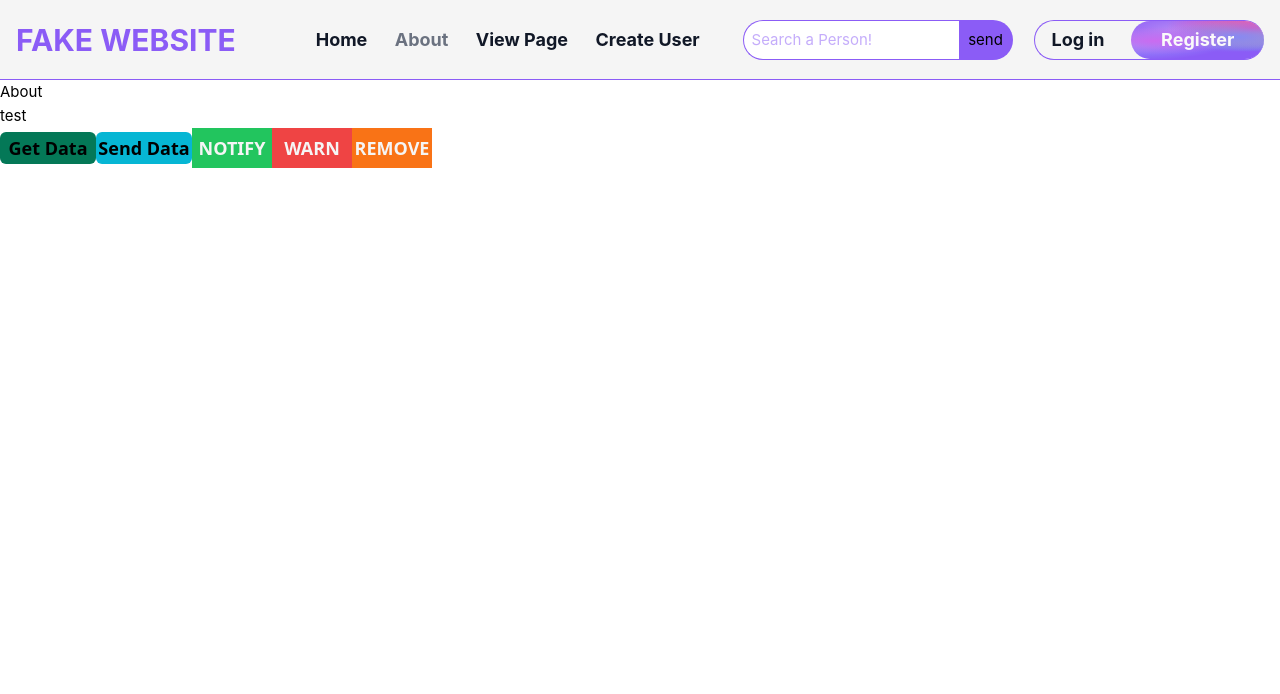
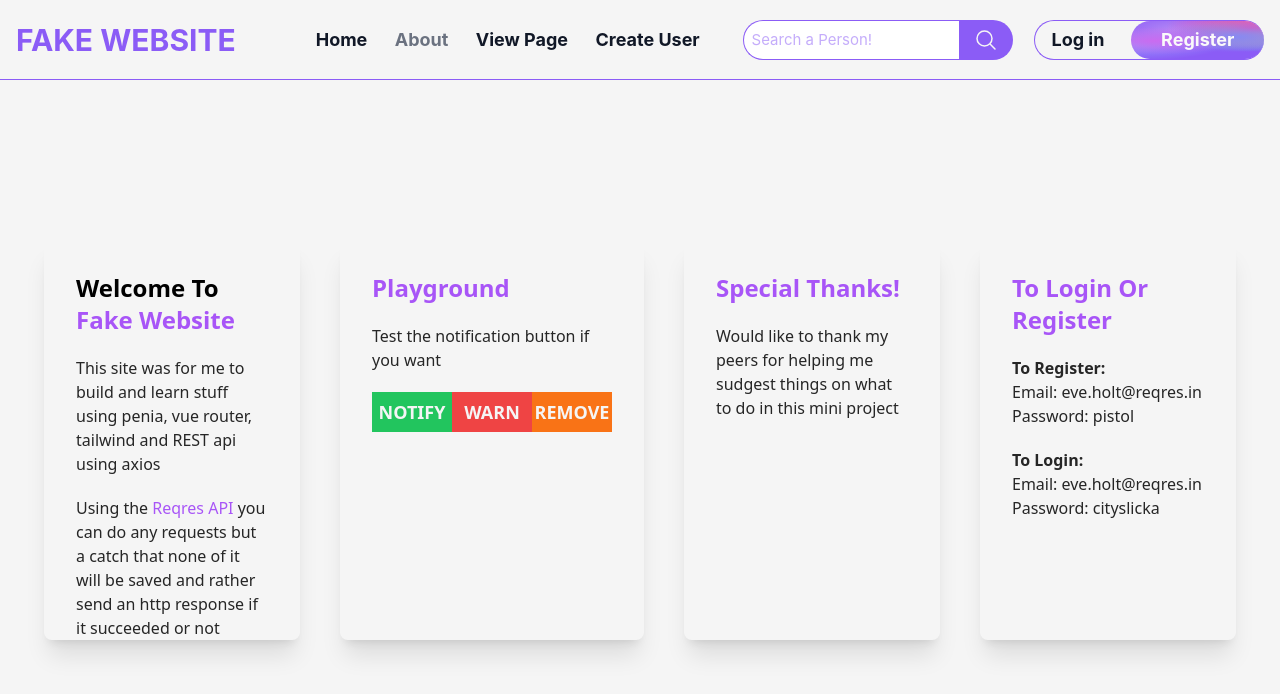
Before and after one commit to LueKely/Fake-Website, a Vue app: page /about in a window 1280 px wide. Shown: the top 694 px of the page. Built offline with nearby package versions, Linux system fonts and the light colour scheme.

Commit message:
fixed query bug and added styling

```diff
--- a/src/App.vue
+++ b/src/App.vue
@@ -98,7 +98,7 @@
 		</nav>
 	</div>
 
-	<router-view></router-view>
+	<router-view :key="$route.fullPath"></router-view>
 	<!-- <GoBack></GoBack> -->
 
 	<!-- this is were the notification goes -->
--- a/src/assets/base.css
+++ b/src/assets/base.css
@@ -17,7 +17,7 @@
 body {
 	min-height: 100vh;
 	color: var(--color-text);
-	background: var(--color-background);
+
 	transition: color 0.5s, background-color 0.5s;
 	line-height: 1.6;
 	font-family: Inter, -apple-system, BlinkMacSystemFont, 'Segoe UI', Roboto,
@@ -27,6 +27,7 @@ body {
 	text-rendering: optimizeLegibility;
 	-webkit-font-smoothing: antialiased;
 	-moz-osx-font-smoothing: grayscale;
+	@apply bg-neutral-100;
 }
 .router-link-active {
 	@apply text-gray-500;
--- a/src/components/HttpRequests.vue
+++ /dev/null
@@ -1,46 +0,0 @@
-<script setup lang="ts">
-	import { ref } from 'vue';
-	import axios from 'axios';
-
-	// load all data in page 1
-	function getData(page: number): void {
-		axios
-			.get(`https://reqres.in/api/users?page=${page}?delay=3`)
-			.then((response) => {
-				console.log(response.data);
-			});
-	}
-
-	//  post a new user
-	type postType = { firstName: string; lastName: string; job: string };
-
-	const me = ref<postType>({ firstName: 'joe', lastName: 'mama', job: 'boss' });
-
-	function postData(userInput: postType): void {
-		axios
-			.post('https://reqres.in/api/users', {
-				name: userInput.firstName,
-				lastName: userInput.lastName,
-				job: userInput.job,
-			})
-			.then((response) => {
-				console.log(response);
-			});
-	}
-</script>
-<template>
-	<h1>test</h1>
-	<button
-		class="w-24 h-8 text-center bg-emerald-700 hover:bg-emerald-400 font-sans font-bold text-lg rounded-md transition ease-in-out duration-500 active:scale-50"
-		@click="getData(1)"
-	>
-		Get Data
-	</button>
-
-	<button
-		class="w-24 h-8 text-center bg-cyan-500 hover:bg-cyan-300 font-sans font-bold text-lg rounded-md transition ease-in-out duration-500 active:scale-50"
-		@click="postData(me)"
-	>
-		Send Data
-	</button>
-</template>
--- a/src/components/SearchComponent.vue
+++ b/src/components/SearchComponent.vue
@@ -17,10 +17,23 @@
 			placeholder="Search a Person!"
 		/>
 		<button
-			class="w-[20%] h-full bg-violet-500 hover:bg-violet-400 transition-colors ease-in-out rounded-tr-full rounded-br-full active"
+			class="w-[20%] h-full bg-violet-500 hover:bg-violet-400 transition-colors ease-in-out rounded-tr-full rounded-br-full active flex justify-center items-center"
 			@click="submitSearchQuery"
 		>
-			send
+			<svg
+				xmlns="http://www.w3.org/2000/svg"
+				fill="none"
+				viewBox="0 0 24 24"
+				stroke-width="1.5"
+				stroke="currentColor"
+				class="w-6 h-6 text-neutral-100"
+			>
+				<path
+					stroke-linecap="round"
+					stroke-linejoin="round"
+					d="M21 21l-5.197-5.197m0 0A7.5 7.5 0 105.196 5.196a7.5 7.5 0 0010.607 10.607z"
+				/>
+			</svg>
 		</button>
 	</div>
 </template>
--- a/src/components/WelcomeItem.vue
+++ /dev/null
@@ -1,86 +0,0 @@
-<template>
-  <div class="item">
-    <i>
-      <slot name="icon"></slot>
-    </i>
-    <div class="details">
-      <h3>
-        <slot name="heading"></slot>
-      </h3>
-      <slot></slot>
-    </div>
-  </div>
-</template>
-
-<style scoped>
-.item {
-  margin-top: 2rem;
-  display: flex;
-}
-
-.details {
-  flex: 1;
-  margin-left: 1rem;
-}
-
-i {
-  display: flex;
-  place-items: center;
-  place-content: center;
-  width: 32px;
-  height: 32px;
-
-  color: var(--color-text);
-}
-
-h3 {
-  font-size: 1.2rem;
-  font-weight: 500;
-  margin-bottom: 0.4rem;
-  color: var(--color-heading);
-}
-
-@media (min-width: 1024px) {
-  .item {
-    margin-top: 0;
-    padding: 0.4rem 0 1rem calc(var(--section-gap) / 2);
-  }
-
-  i {
-    top: calc(50% - 25px);
-    left: -26px;
-    position: absolute;
-    border: 1px solid var(--color-border);
-    background: var(--color-background);
-    border-radius: 8px;
-    width: 50px;
-    height: 50px;
-  }
-
-  .item:before {
-    content: ' ';
-    border-left: 1px solid var(--color-border);
-    position: absolute;
-    left: 0;
-    bottom: calc(50% + 25px);
-    height: calc(50% - 25px);
-  }
-
-  .item:after {
-    content: ' ';
-    border-left: 1px solid var(--color-border);
-    position: absolute;
-    left: 0;
-    top: calc(50% + 25px);
-    height: calc(50% - 25px);
-  }
-
-  .item:first-of-type:before {
-    display: none;
-  }
-
-  .item:last-of-type:after {
-    display: none;
-  }
-}
-</style>
--- a/src/views/AboutView.vue
+++ b/src/views/AboutView.vue
@@ -1,6 +1,5 @@
 <script setup lang="ts">
 	import { useNotificationStore } from '@/stores/NotificationStore';
-	import HttpRequestsVue from '@/components/HttpRequests.vue';
 
 	import { watch } from 'vue';
 	import { storeToRefs } from 'pinia';
@@ -41,9 +40,44 @@
 </script>
 
 <template>
-	<h1>About</h1>
-	<HttpRequestsVue></HttpRequestsVue>
-	<!-- notification pop up btn-->
+	<div
+		class="w-screen h-[90vh] p-6 flex items-center justify-center bg-neutral-100"
+	>
+		<div class="w-[400px] h-[400px] rounded-lg shadow-xl p-8 mx-5">
+			<div>
+				<h1 class="font-sans font-bold text-2xl">
+					Welcome To
+					<span class="font-sans font-bold text-purple-500">Fake Website</span>
+				</h1>
+			</div>
+
+			<div class="w-full h-full flex flex-col items-center justify-start">
+				<p class="font-sans text-base text-neutral-800 mt-5">
+					This site was for me to build and learn stuff using penia, vue router,
+					tailwind and REST api using axios
+				</p>
+
+				<p class="font-sans text-base text-neutral-800 mt-5">
+					Using the
+					<a
+						href="https://reqres.in/"
+						target="_blank"
+						class="text-purple-500 font-sans text-base"
+						>Reqres API</a
+					>
+					you can do any requests but a catch that none of it will be saved and
+					rather send an http response if it succeeded or not
+				</p>
+			</div>
+		</div>
+
+		<!-- playgorund -->
+		<div class="w-[400px] h-[400px] rounded-lg shadow-xl p-8 mx-5">
+			<h1 class="font-sans font-bold text-purple-500 text-2xl">Playground</h1>
+			<p class="font-sans text-base text-neutral-800 my-5">
+				Test the notification button if you want
+			</p>
+			<div class="flex items-center justify-center">
 				<button
 					class="w-20 h-10 bg-green-500 text-lg text-neutral-100 font-sans font-bold"
 					@click="testButtonNotify"
@@ -62,6 +96,41 @@
 				>
 					REMOVE
 				</button>
+			</div>
+		</div>
+
+		<div class="w-[400px] h-[400px] rounded-lg shadow-xl p-8 mx-5">
+			<h1 class="font-sans font-bold text-purple-500 text-2xl">
+				Special Thanks!
+			</h1>
+			<p class="font-sans text-base text-neutral-800 my-5">
+				Would like to thank my peers for helping me sudgest things on what to do
+				in this mini project
+			</p>
+		</div>
+
+		<div class="w-[400px] h-[400px] rounded-lg shadow-xl p-8 mx-5">
+			<h1 class="font-sans font-bold text-purple-500 text-2xl">
+				To Login Or Register
+			</h1>
+			<p class="font-sans text-base text-neutral-800 my-5">
+				<span class="font-sans text-base text-neutral-800 font-bold"
+					>To Register:</span
+				>
+				<br />
+				Email: eve.holt@reqres.in <br />
+				Password: pistol
+			</p>
+			<p class="font-sans text-base text-neutral-800 my-5">
+				<span class="font-sans text-base text-neutral-800 font-bold"
+					>To Login:</span
+				>
+				<br />
+				Email: eve.holt@reqres.in <br />
+				Password: cityslicka
+			</p>
+		</div>
+	</div>
 </template>
 
 <style></style>
--- a/src/views/PagesView.vue
+++ b/src/views/PagesView.vue
@@ -26,13 +26,16 @@
 	});
 </script>
 <template>
+	<div class="bg-neutral-100 w-screen h-full">
 		<!-- <div>Your are in Page {{ prop.id }}</div> -->
 		<div v-if="fetchPages.fetchedId?.length == 0">
 			<div class="w-full h-[80vh]">Looks like it is empty</div>
 		</div>
 		<div v-else-if="fetchPages.fetchedId?.length != 0">
 			<div class="w-full">
-			<div class="flex w-[69%] m-auto items-start justify-start flex-wrap p-6">
+				<div
+					class="flex w-[69%] m-auto items-start justify-start flex-wrap p-6"
+				>
 					<PeopleInfo
 						v-for="(item, index) in fetchPeople"
 						:key="index"
@@ -41,4 +44,5 @@
 				</div>
 			</div>
 		</div>
+	</div>
 </template>
--- a/src/views/SearchQuery.vue
+++ b/src/views/SearchQuery.vue
@@ -28,6 +28,7 @@
 			});
 		}
 	}
+
 	onMounted(async () => {
 		await searchingResults();
 	});
```
Also changed, not shown: 1 other file (tests, documents, lock files or other folders). Lines whose indentation alone changed are shown as unchanged.
